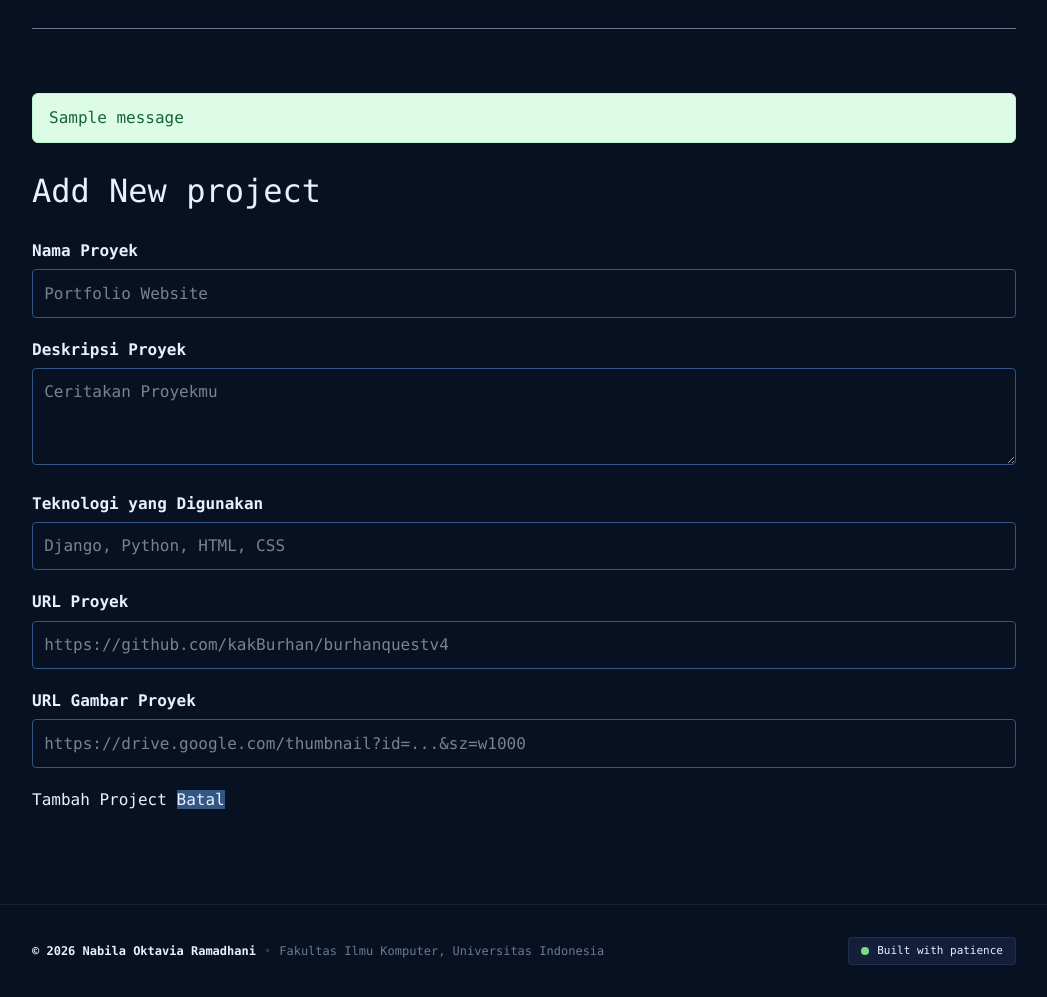
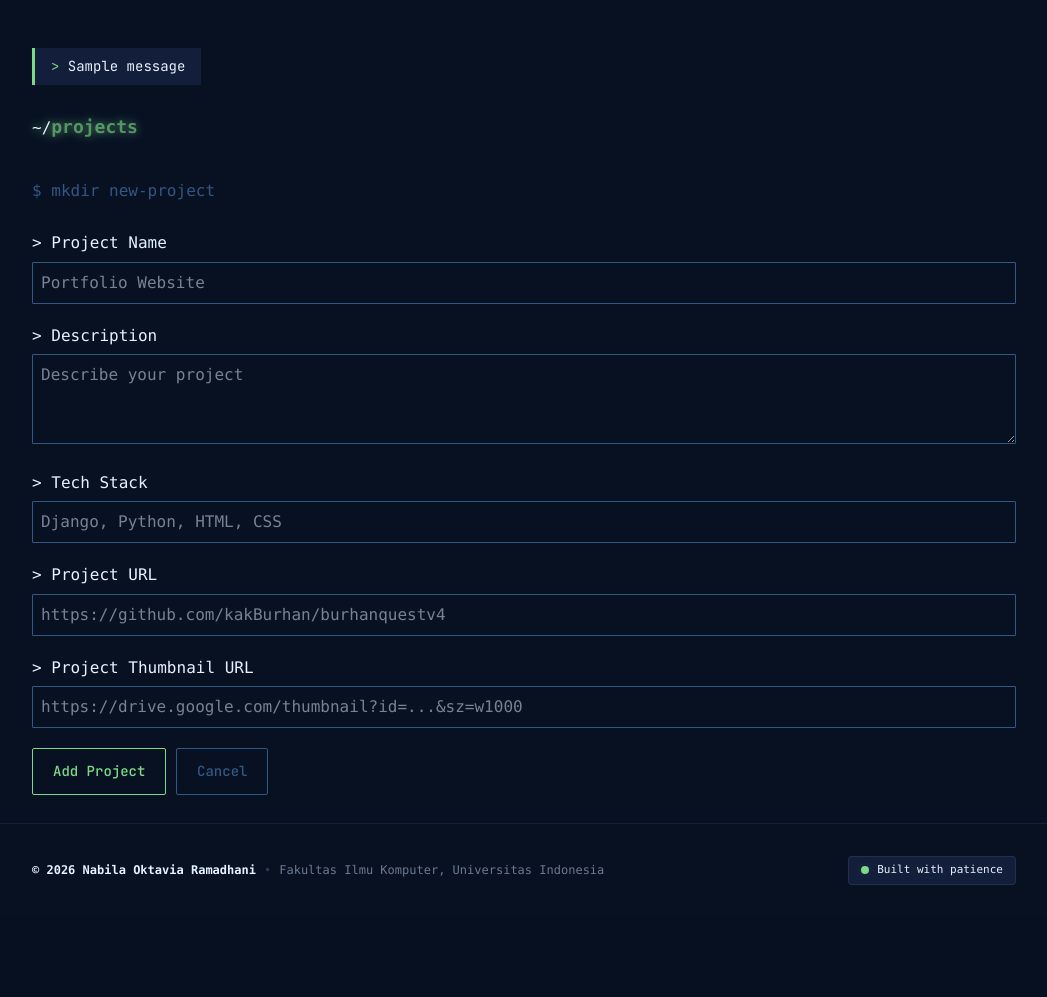
Before and after one commit to n6rdk/myportofolio, a Django app: page /project/add/ in a window 1280 px wide. Shown: the part 65-1062 px from the top of the page, without its empty margins (116-1163 px from the left). After the commit the page ends 950 px from the top, so only its background shows below. Run offline with Django 5.2, Linux system fonts and the light colour scheme; tables that the repository leaves empty hold one stand-in row (values such as "Sample post"); one stand-in notice (Sample message) is shown; some libraries are stand-ins or nearby versions.

Commit message:
style: refine add project form

```diff
--- a/main/forms.py
+++ b/main/forms.py
@@ -14,11 +14,11 @@ class ProjectForm(ModelForm):
         ]
 
         labels = {
-            "title": "Nama Proyek",
-            "description": "Deskripsi Proyek",
-            "tech_stack": "Teknologi yang Digunakan",
-            "project_url": "URL Proyek",
-            "project_image_url": "URL Gambar Proyek",
+            "title": "> Project Name",
+            "description": "> Description",
+            "tech_stack": "> Tech Stack",
+            "project_url": "> Project URL",
+            "project_image_url": "> Project Thumbnail URL",
         }
 
         widgets = {
@@ -30,7 +30,7 @@ class ProjectForm(ModelForm):
             ),
             "description": Textarea(
                 attrs={
-                    "placeholder": "Ceritakan Proyekmu",
+                    "placeholder": "Describe your project",
                     "rows": 3,
                 }
             ),
--- a/main/views.py
+++ b/main/views.py
@@ -67,12 +67,12 @@ def create_project(request):
         submitted_key = header_key or form_key
 
         if submitted_key != settings.PORTFOLIO_SECRET_KEY:
-            messages.error(request, "Kode rahasia salah! Kamu tidak punya akses untuk menambah proyek.")
+            messages.error(request, "Incorrect secret code! You do not have access to add projects.")
             return redirect("main:create_project")
 
         if form.is_valid():
             form.save()
-            messages.success(request, "Proyek baru berhasil ditambahkan!")
+            messages.success(request, "New project successfully added!")
             return redirect("main:show_project")
 
     context = {
@@ -103,11 +103,11 @@ def delete_project(request, project_id):
         submitted_key = header_key or form_key
 
         if submitted_key != settings.PORTFOLIO_SECRET_KEY:
-            messages.error(request, "Kode rahasia salah! Kamu tidak punya akses untuk menghapus proyek.")
+            messages.error(request, "Incorrect secret code! You do not have access to delete the project.")
             return redirect("main:show_project")
 
         project.delete()
-        messages.success(request, "Project berhasil dihapus!")
+        messages.success(request, "Project successfully deleted!")
         return redirect("main:show_project")
 
     return redirect("main:show_project")
--- a/static/css/style.css
+++ b/static/css/style.css
@@ -42,7 +42,7 @@
     --color-accent2: #CC6B91;
     --color-muted: #6B7A8F;
     --color-surface: #121E3A;
-    --color-danger: #E06C75;
+    --color-danger: #E03426;
     --radius-base: 4px;
   }
 }
@@ -216,29 +216,14 @@
   .z-50 {
     z-index: 50;
   }
-  .container {
-    width: 100%;
-    @media (width >= 40rem) {
-      max-width: 40rem;
-    }
-    @media (width >= 48rem) {
-      max-width: 48rem;
-    }
-    @media (width >= 64rem) {
-      max-width: 64rem;
-    }
-    @media (width >= 80rem) {
-      max-width: 80rem;
-    }
-    @media (width >= 96rem) {
-      max-width: 96rem;
-    }
-  }
   .mx-auto {
     margin-inline: auto;
   }
   .mt-1 {
     margin-top: var(--spacing);
+  }
+  .mt-2 {
+    margin-top: calc(var(--spacing) * 2);
   }
   .mt-5 {
     margin-top: calc(var(--spacing) * 5);
@@ -409,6 +394,9 @@
     border-bottom-style: var(--tw-border-style);
     border-bottom-width: 1px;
   }
+  .border-accent1 {
+    border-color: var(--color-accent1);
+  }
   .border-accent2 {
     border-color: var(--color-accent2);
   }
@@ -561,6 +549,9 @@
   .text-accent2 {
     color: var(--color-accent2);
   }
+  .text-danger {
+    color: var(--color-danger);
+  }
   .text-ink {
     color: var(--color-ink);
   }
@@ -589,6 +580,12 @@
   .shadow-xl {
     --tw-shadow: 0 20px 25px -5px var(--tw-shadow-color, rgb(0 0 0 / 0.1)), 0 8px 10px -6px var(--tw-shadow-color, rgb(0 0 0 / 0.1));
     box-shadow: var(--tw-inset-shadow), var(--tw-inset-ring-shadow), var(--tw-ring-offset-shadow), var(--tw-ring-shadow), var(--tw-shadow);
+  }
+  .shadow-accent1 {
+    --tw-shadow-color: #335682;
+    @supports (color: color-mix(in lab, red, red)) {
+      --tw-shadow-color: color-mix(in oklab, var(--color-accent1) var(--tw-shadow-alpha), transparent);
+    }
   }
   .shadow-accent2 {
     --tw-shadow-color: #CC6B91;
@@ -631,6 +628,9 @@
     color: var(--color-bg);
   }
   @media (hover: hover) {
+    .hover\:bg-accent1:hover {
+      background-color: var(--color-accent1);
+    }
     .hover\:bg-accent2:hover {
       background-color: var(--color-accent2);
     }
@@ -800,22 +800,23 @@
   .btn2 {
     display: inline-flex;
     align-items: center;
-    gap: 0.5rem;
+    gap: 0.25rem;
     background-color: var(--color-accent1);
     color: var(--color-ink);
     font-family: 'JetBrains Mono', monospace;
     font-weight: 500;
     font-size: 0.875rem;
-    padding: 0.75rem 1.25rem;
+    padding: 0.25rem 0.5rem;
     border-radius: 0.125rem;
     transition: all 150ms cubic-bezier(0.42, 0, 0.58, 1);
     text-decoration: none;
     cursor: pointer;
   }
-  .button-secondary {
-    background: var(--color-accent1);
+  .btn2:active {
+    filter: brightness(0.9);
+    transform: scale(0.95);
   }
-  .button-danger {
+  .btn2-danger {
     background: var(--color-danger);
   }
   .tag {
@@ -968,7 +969,7 @@
   }
   .exp-description {
     grid-area: description;
-    color: rgb(230 241 255 / 0.8);
+    color: rgba(230, 241, 255, 0.8);
     font-size: 0.875rem;
   }
   .edu-card {
@@ -1091,23 +1092,24 @@
   .form-group label {
     display: block;
     margin-bottom: 0.4rem;
-    font-weight: 700;
+    font-weight: 500;
   }
   .form-group input, .form-group textarea {
     width: 100%;
     box-sizing: border-box;
-    padding: 0.7rem;
+    padding: 0.5rem;
     border: 1px solid var(--color-accent1);
-    border-radius: 4px;
+    border-radius: 1px;
     font: inherit;
-    transition: border-color 0.2s ease, outline-color 0.2s ease;
+    transition: border-color 200ms ease;
   }
   .form-group input:focus, .form-group textarea:focus {
     outline: 2px solid var(--color-accent1);
     border-color: var(--color-accent1);
+    box-shadow: 0 0 0.5rem var(--color-accent1);
   }
   .form-error {
-    color: #b42318;
+    color: var(--color-danger);
     font-size: 0.85rem;
     margin-top: 0.35rem;
   }
@@ -1137,7 +1139,7 @@
     height: 100%;
     border: 0;
     padding: 0;
-    background: rgba(28, 25, 23, 0.58);
+    background: rgba(17, 18, 37, 0.5);
     cursor: default;
   }
   .project-delete-modal__content {
@@ -1145,10 +1147,10 @@
     z-index: 1;
     width: min(100%, 480px);
     padding: 1.5rem;
-    background: var(--color-surface);
+    background: rgba(18, 30, 58, 0.9);
+    backdrop-filter: blur(10px);
     border: 1px solid var(--color-muted);
     border-radius: var(--radius-base);
-    box-shadow: 0 1rem 3rem rgba(28, 25, 23, 0.22);
     color: var(--color-ink);
   }
   .project-delete-modal__content h2 {
@@ -1176,24 +1178,33 @@
     margin-top: 1.5rem;
   }
   .messages-container {
-    display: flex;
+    display: inline-flex;
     flex-direction: column;
     gap: 0.5rem;
-    margin-bottom: 1.5rem;
+    margin-bottom: 1.25rem;
   }
   .alert {
-    padding: 0.75rem 1rem;
-    border-radius: 0.375rem;
+    padding: 0.5rem 1rem;
+    border-radius: 0;
+    background: var(--color-surface);
+    border-left: 3px solid var(--color-primary);
+    font-family: 'JetBrains Mono', monospace;
+    font-size: 0.875rem;
+    color: var(--color-ink);
+  }
+  .alert::before {
+    content: '> ';
+    color: var(--color-primary);
   }
   .alert-error {
-    background: #fee2e2;
-    color: #991b1b;
-    border: 1px solid #fecaca;
+    border-left-color: var(--color-danger);
+  }
+  .alert-error::before {
+    content: '! ';
+    color: var(--color-danger);
   }
   .alert-success {
-    background: #dcfce7;
-    color: #166534;
-    border: 1px solid #bbf7d0;
+    border-left-color: var(--color-primary);
   }
   @media (max-width: 600px) {
     .project-header {
--- a/templates/base_section.html
+++ b/templates/base_section.html
@@ -1,6 +1,7 @@
 {% extends 'base.html' %}
 {% block content %}
 <section id="{% block section_id %}{% endblock %}" class="font-mono text-ink">
+    {% block section_messages %}{% endblock %}
     <div class="mb-10 flex flex-wrap items-center justify-between gap-4">
         <h2 class="drop-shadow-[0_0_5px_var(--color-primary)]">
             ~/<span class="text-primary text-lg font-bold neon-blink">{% block section_name %}{% endblock %}</span>
--- a/templates/projects_form.html
+++ b/templates/projects_form.html
@@ -1,14 +1,12 @@
-{% extends "base.html" %}
+{% extends 'base_section.html' %}
+
 {% block meta %}
-    <title>project - {{ first_name }}</title>
+    <title>Add New Project(s)</title>
 {% endblock meta %}
-{% block content %}
-<main>
-    <section class="experience-section font-mono text-ink">
-        <div class="container">
 
+{% block section_messages %}
     {% if messages %}
-                <div class="messages-container">
+        <div class="messages-container pt-5 pb-2">
             {% for message in messages %}
                 <div class="alert alert-{{ message.tags }}">
                     {{ message }}
@@ -16,9 +14,13 @@
             {% endfor %}
         </div>
     {% endif %}
+{% endblock section_messages %}
 
-            <h1>Add New project</h1>
+{% block section_id %}add-project{% endblock section_id %}
+{% block section_name %}projects{% endblock section_name %}
 
+{% block section_content %}
+    {% include "components/command_typing.html" with text="$ mkdir new-project" %}
     <form
         id="project-form"
         method="post"
@@ -41,10 +43,10 @@
 
         <button
             type="button"
-                    class="button"
+            class="btn1"
             popovertarget="project-secret-modal"
-                    popovertargetaction="show">Tambah Project</button>
-                <a href="{% url 'main:show_project' %}"class="button button-secondary">Batal</a>
+            popovertargetaction="show">Add Project</button>
+        <a href="{% url 'main:show_project' %}"class="btn1 text-accent1 border-accent1 hover:bg-accent1 hover:text-bg shadow-accent1">Cancel</a>
     </form>
 
     <div
@@ -65,15 +67,14 @@
                 popovertarget="project-secret-modal"
                 popovertargetaction="hide"
                 aria-label="Close">×</button>
-                    <h2>Tambah Project?</h2>
-                    <p>Masukkan kode rahasia untuk menambahkan project baru.</p>
-                    <div class="form-group">
-                        <label for="secret_key">Kode Rahasia</label>
+            <h2>Add this project?</h2>
+            <p>Enter the secret code to add a new project.</p>
+            <div class="form-group mt-2">
                 <input
                     type="password"
                     name="secret_key"
                     id="secret_key"
-                            placeholder="Masukkan kode rahasia"
+                    placeholder="Enter the secret code"
                     form="project-form"
                     required>
             </div>
@@ -81,22 +82,20 @@
             <div class="project-delete-modal__actions">
                 <button
                     type="button"
-                            class="button button-secondary"
+                    class="btn2"
                     popovertarget="project-secret-modal"
                     popovertargetaction="hide">
-                            Batal
+                    Cancel
                 </button>
 
                 <button
                     type="submit"
-                            class="button"
+                    class="btn2 bg-primary"
                     form="project-form">
-                            Tambah Project
+                    Add project
                 </button>
             </div>
         </div>
     </div>
 </div>
-    </section>
-</main>
-{% endblock content %}
+{% endblock section_content %}
```
Also changed, not shown: static/css/input.css (+38 -26 lines), templates/components/project_delete_modal.html (+10 -11 lines), templates/project.html (+12 -10 lines). Lines whose indentation alone changed are shown as unchanged.
